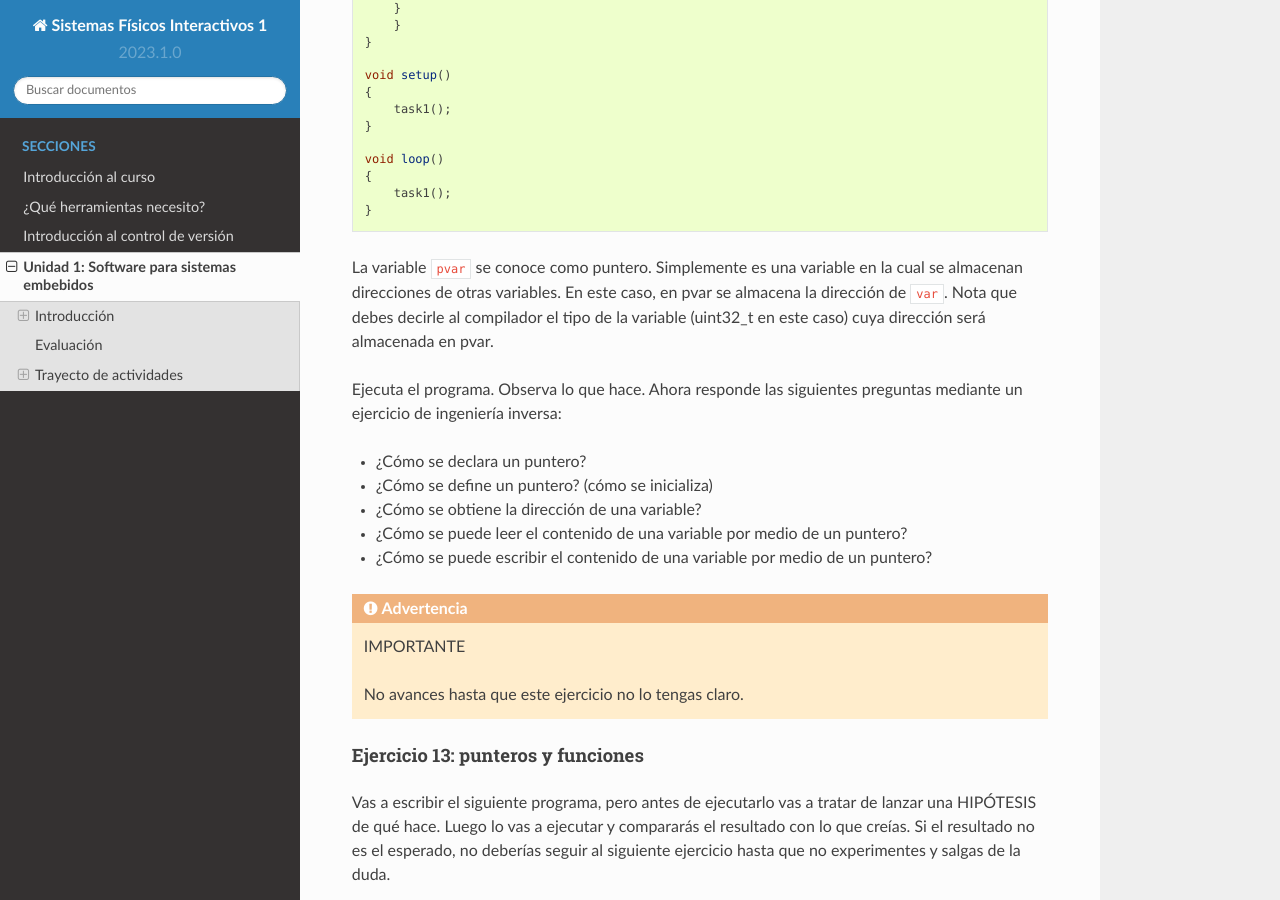
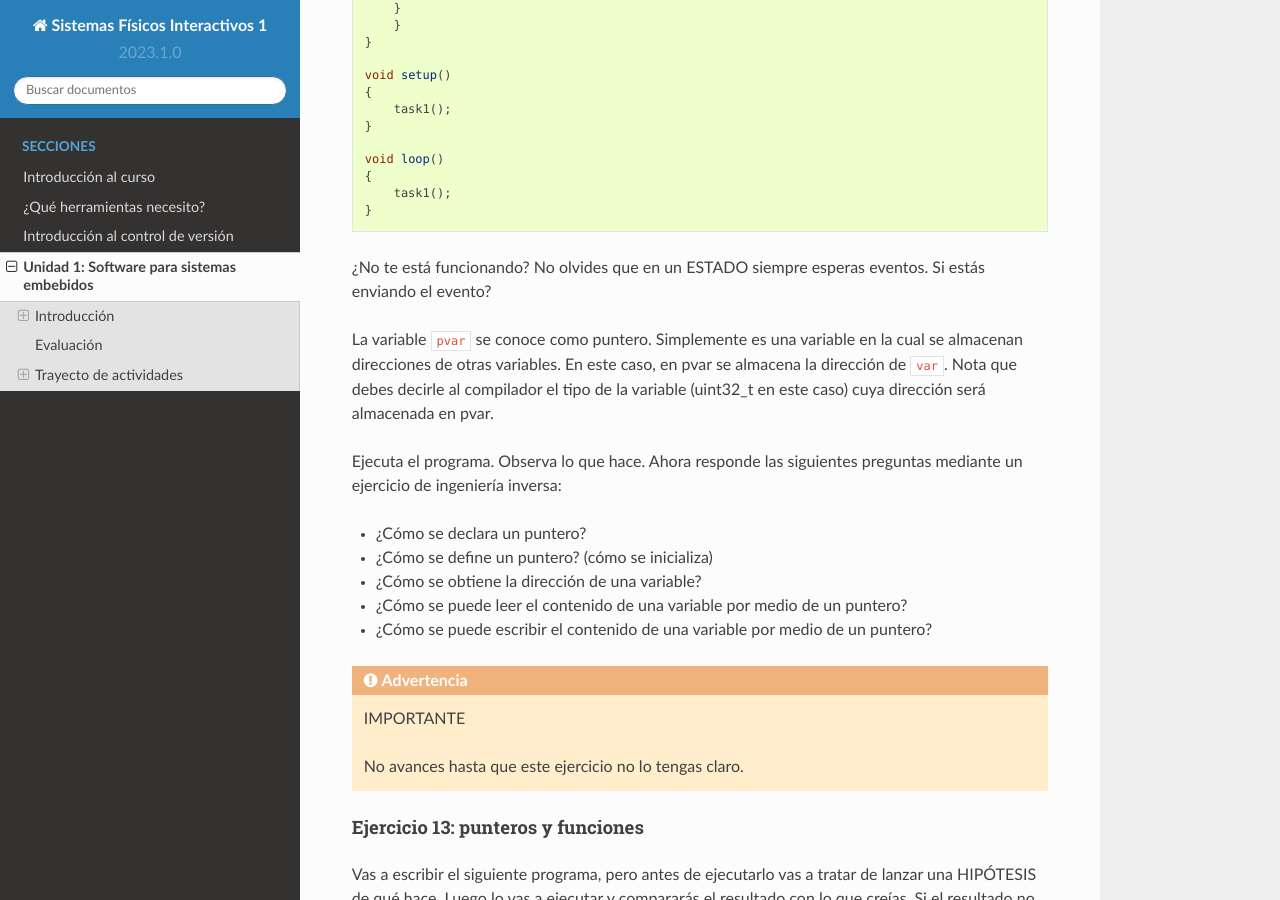
Before and after one commit to juanferfranco/SistemasFisicosInteractivos1, a Sphinx documentation site: the page built from docs/_unidad1/unidad1.rst, in a window 1280 px wide and 900 px high, scrolled down 14929 px. Built offline with Sphinx 7.4.7 and the Read the Docs theme 2.0.0, drawn with Linux system fonts in a browser that asks for light colours.

Commit message:
update ex12

```diff
--- a/docs/_unidad1/unidad1.rst
+++ b/docs/_unidad1/unidad1.rst
@@ -744,6 +744,8 @@ escribas el siguiente programa. Para probarlo usa ScriptCommunicator.
       task1();
   }
 
+¿No te está funcionando? No olvides que en un ESTADO siempre esperas
+eventos. Si estás enviando el evento?
 
 La variable ``pvar`` se conoce como puntero. Simplemente es una variable
 en la cual se almacenan direcciones de otras variables. En este caso,
```
